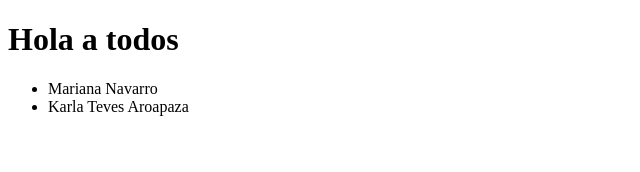
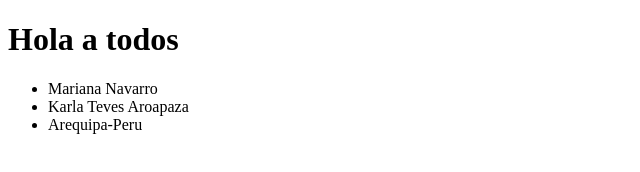
Before and after one commit to maronare10/gitGithubColaborativoG12, a plain HTML site: page index.html in a window 1280 px wide. Shown: the whole page, without its empty margins (0-640 px from the left). Drawn offline with Linux system fonts and the light colour scheme.

Commit message:
agregando ciudad

```diff
--- a/index.html
+++ b/index.html
@@ -15,6 +15,9 @@
     <li>
       Karla Teves Aroapaza
     </li>
+    <li>
+      Arequipa-Peru
+    </li>
   </ul>
 </body>
 </html>
```
